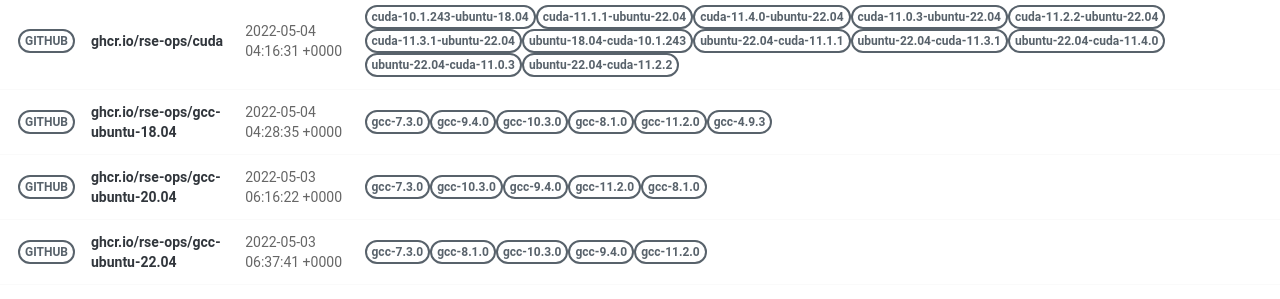
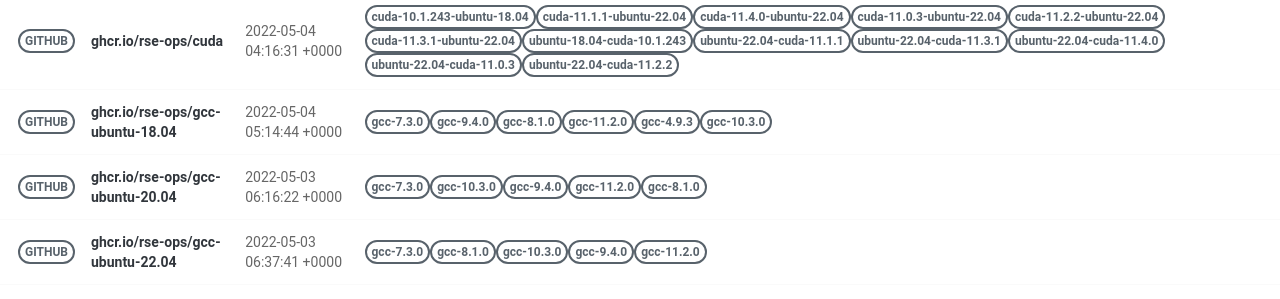
Before and after one commit to rse-ops/docker-images, a Jekyll site: the page built from pages/index.md, in a window 1280 px wide. Shown: the part 502-801 px from the top of the page. Built offline with Jekyll 4.4.1, drawn with Linux system fonts in a browser that asks for light colours; nearby versions of some CDN libraries.

Commit message:
Automated push to update library 2022-05-04

```diff
--- a/_library/ghcr.io-rse-ops-gcc-ubuntu-18.04.md
+++ b/_library/ghcr.io-rse-ops-gcc-ubuntu-18.04.md
@@ -1,7 +1,7 @@
 ---
 layout: container
 name: ghcr.io/rse-ops/gcc-ubuntu-18.04
-updated_at: 2022-05-04 04:28:35.580932
+updated_at: 2022-05-04 05:14:44.892024
 
 
 container_url: https://github.com/orgs/rse-ops/packages/container/package/gcc-ubuntu-18.04
```
Also changed, not shown: other parts of _library/ghcr.io-rse-ops-gcc-ubuntu-18.04.md (+3 -3 lines).
